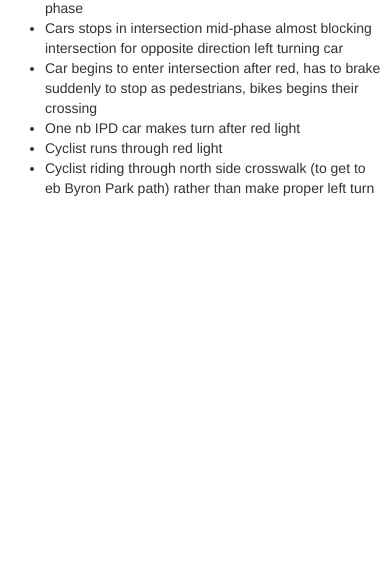
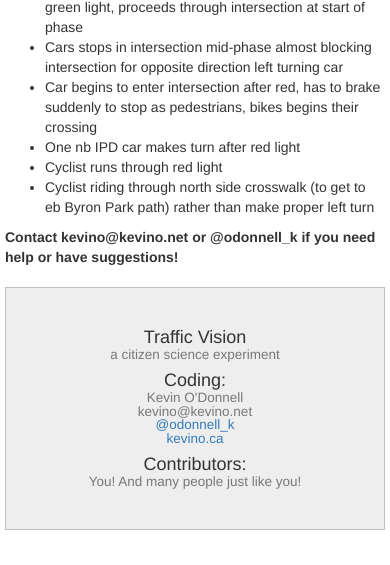
Before and after one commit to kevinodotnet/traffic-vision, a PHP site: page /clip-make-observation.php?videoid=1 in a window 390 px wide. Shown: the part 3559-4124 px from the top of the page. Before the commit the page ends 3755 px from the top, so only its background shows below. Run offline with PHP 8.4, Linux system fonts and the light colour scheme; data that the repository does not hold is empty; a stand-in replaces the project's code that opens the database connection; some libraries are stand-ins or nearby versions.

Commit message:
bug fixes; more clip details after saving; randomize and prioritize clip staging

```diff
--- a/www/clip-make-observation.php
+++ b/www/clip-make-observation.php
@@ -64,14 +64,14 @@ $clip = TrafficVision::getVideoClipForObservation($videoid);
 	<div class="col-sm-9">
 		<h1><?php print $video['title']; ?> <small>(clip #<?php print $clip['id']; ?>)</small></h1>
 	</div>
-	<div class="col-sm-3">
+	<div class="col-sm-3 text-right">
 		<?php
+		$stats = $video['stats'];
+		print "<b>{$stats['users']} users</b> have done <b>{$stats['counts']} counts</b> so far!";
 		$savedcount = $_REQUEST['savedcount'];
 		if ($savedcount != '') {
 			?>
-			<small>Thanks! Your data has been saved
-			(<a href="view-count.php?id=<?php print $savedcount; ?>">count# <?php print $savedcount; ?></a>)
-			</small>
+			<br/><small>Thanks! <a href="view-count.php?id=<?php print $savedcount; ?>">Your count has been saved</a>.</small>
 			<?php
 		}
 		?>
@@ -200,7 +200,8 @@ $clip = TrafficVision::getVideoClipForObservation($videoid);
 <li>Cyclist runs through red light</li>
 <li>Cyclist riding through north side crosswalk (to get to eb Byron Park path) rather than make proper left turn</li>
 </ul>
-	</p>
+<b>Contact kevino@kevino.net or @odonnell_k if you need help or have suggestions!</b>
+</p>
 
 
 
@@ -208,7 +209,17 @@ $clip = TrafficVision::getVideoClipForObservation($videoid);
 </div>
 
 <script>
+doCount = 1;
+$( "input" ).focus(function() {
+	doCount --;
+});
+$( "input" ).focusout(function() {
+	doCount ++;
+});
 $( "body" ).keypress(function(e) {
+	if (doCount == 0) {
+		return;
+	}
 	var code = e.keyCode || e.which;
 	var k = String.fromCharCode(code);
 	if (k == 'c') { up('car'); }
--- a/www/include.php
+++ b/www/include.php
@@ -45,6 +45,10 @@ function top() {
 		body {
 			padding: 5px;
 		}
+		.footer {
+			margin-top: 20px;
+			border: #c0c0c0 solid 1px;
+		}
 		</style>
 	</head>
 	<body>
@@ -53,6 +57,25 @@ function top() {
 
 function bottom() {
 	?>
+	<div class="jumbotron footer">
+	<div class="row">
+		<div class="col-sm-4 text-center">
+			<h4>Traffic Vision<br/><small>a citizen science experiment</small></h4>
+		</div>
+		<div class="col-sm-4 text-center">
+			<h4>Coding:<br/>
+			<small>
+			Kevin O'Donnell<br/>
+			kevino@kevino.net<br/>
+			<a href="http://twitter.com/odonnell_k">@odonnell_k</a><br/>
+			<a href="http://kevino.ca">kevino.ca</a></small></h4>
+		</div>
+		<div class="col-sm-4 text-center">
+			<h4>Contributors:<br/>
+			<small>You! And many people just like you!</small></h4>
+		</div>
+	</div>
+	</div>
 	<script type="text/javascript">
 
 		var _gaq = _gaq || [];
--- a/www/traffic-vision.php
+++ b/www/traffic-vision.php
@@ -135,11 +135,18 @@ class TrafficVision {
 			select
 				c.id,
 				c.url,
-				c.video
+				c.video,
+				sum(case when cc.id is null then 0 else 1 end) counts
 			from tv_videoclip c
+				left join tv_count cc on cc.clip = c.id
 			where
 				c.video = :videoid
+			group by
+				c.id,
+				c.url,
+				c.video
 			order by
+				sum(case when cc.id is null then 0 else 1 end),
 				rand()
 			limit 1
 		";
@@ -166,7 +173,15 @@ class TrafficVision {
 		$query = $db->prepare($sql);
 		$query->execute(array('videoid'=>$videoid));
 		$res = $query->fetchAll(PDO::FETCH_ASSOC);
-		return $res[0];
+		$res = $res[0];
+
+		$sql = " select count(c.id) counts, count(distinct(userhash)) users from tv_count c join tv_videoclip vc on vc.id = c.clip where vc.video = :videoid ";
+		$query = $db->prepare($sql);
+		$query->execute(array('videoid'=>$videoid));
+		$stats = $query->fetchAll(PDO::FETCH_ASSOC);
+		$res['stats'] = $stats[0];
+
+		return $res;
 	}
 
 	static public function getVideoClips ($videoid) {
```
Also changed, not shown: www/view-count.php (+49 -2 lines).
